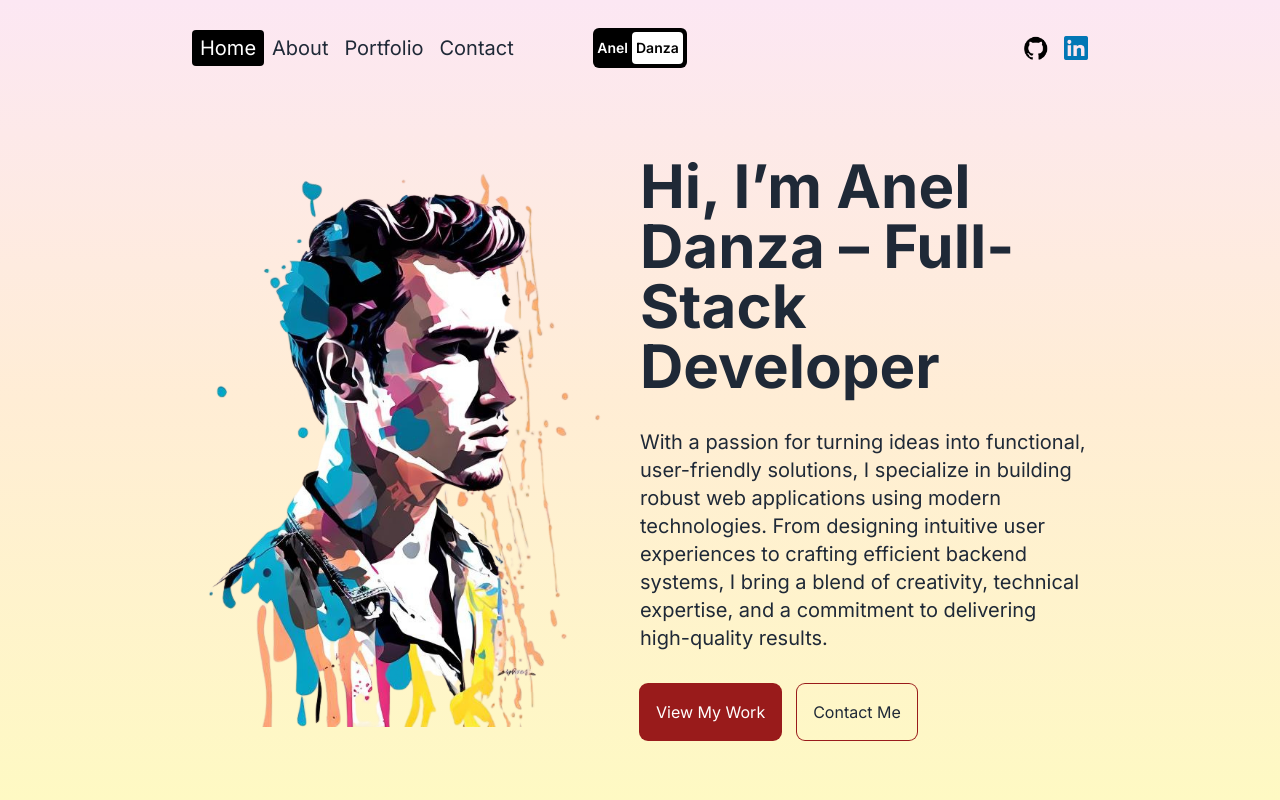
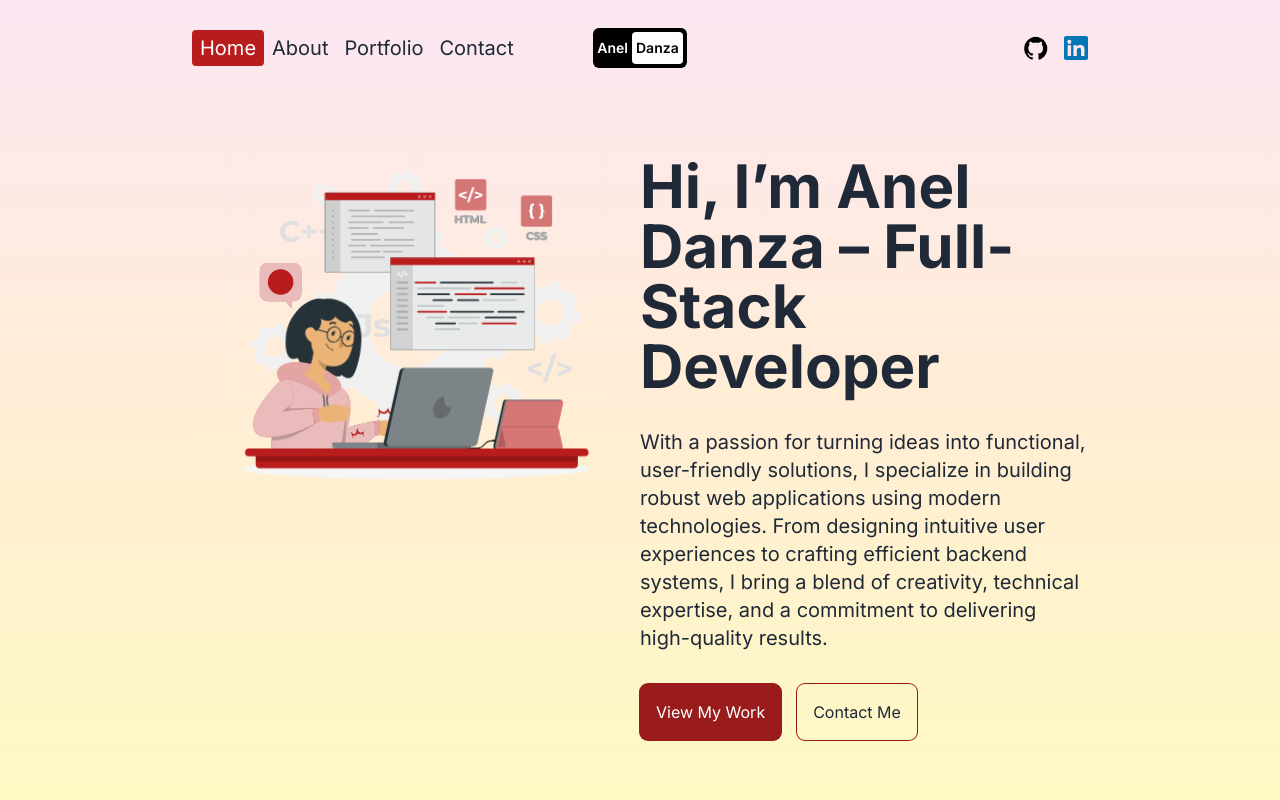
Before and after one commit to safak/next-animated-portfolio, a Next.js app: page / in a window 1280 px wide. Shown: the top 800 px of the page. Built offline with nearby package versions, Linux system fonts and the light colour scheme.

Commit message:
add global style variables for dark and light themes

```diff
--- a/src/app/globals.css
+++ b/src/app/globals.css
@@ -6,6 +6,8 @@
   :root {
     --bg-accent: 153, 27, 27;
     --bg-accent-hover: 127, 17, 17;
+    --secondary-bg: 185, 28, 28;
+    --secondary-bg-hover: 159, 18, 18;
     --text-accent: 255, 255, 255;
     --gradient-from: 252, 231, 243;
     --gradient-mid: 255, 237, 213;
@@ -17,6 +19,8 @@
     :root {
       --bg-accent: 252, 211, 77;
       --bg-accent-hover: 250, 190, 50;
+      --secondary-bg: 254, 240, 138;
+      --secondary-bg-hover: 253, 224, 71;
       --text-accent: 31, 41, 55;
       --gradient-from: 30, 58, 138;
       --gradient-mid: 13, 71, 85;
--- a/src/app/layout.js
+++ b/src/app/layout.js
@@ -1,6 +1,7 @@
 import { Inter } from "next/font/google";
 import "./globals.css";
 import TransitionProvider from "@/components/transitionProvider";
+import Footer from "@/components/footer";
 
 const inter = Inter({ subsets: ["latin"] });
 
@@ -14,6 +15,7 @@ export default function RootLayout({ children }) {
     <html lang="en">
       <body className={inter.className}>
         <TransitionProvider>{children}</TransitionProvider>
+        <Footer />
       </body>
     </html>
   );
--- a/src/app/page.jsx
+++ b/src/app/page.jsx
@@ -1,7 +1,9 @@
 "use client";
 
 import Image from "next/image";
+
 import AnimatedPageWrapper from "@/components/animatedPageWrapper";
+import Hero from "@/components/hero";
 
 const Homepage = () => {
   return (
@@ -9,7 +11,14 @@ const Homepage = () => {
       <div className="h-full flex flex-col lg:flex-row app-container">
         {/* IMAGE CONTAINER  */}
         <div className="home-section relative">
-          <Image src="/hero.png" alt="hero" fill className="object-contain" />
+          {/* <Image src="/hero.png" alt="hero" fill className="object-contain" /> */}
+          {/* <Image
+            src="/hand-coding-animate.svg"
+            alt="hero"
+            fill
+            className="object-contain"
+          /> */}
+          <Hero />
         </div>
         {/* TEXT CONTAINER */}
         <div className="home-section flex flex-col gap-8 justify-center lg:items-start items-center">
--- a/src/components/navLink.jsx
+++ b/src/components/navLink.jsx
@@ -9,7 +9,8 @@ const NavLink = ({ link }) => {
   return (
     <Link
       className={`rounded px-2 py-1 ${
-        pathName === link.url && "bg-black text-white"
+        pathName === link.url &&
+        "bg-accent-secondary-bg hover:bg-accent-secondary-hover text-accent-text"
       }`}
       href={link.url}
     >
--- a/tailwind.config.js
+++ b/tailwind.config.js
@@ -17,6 +17,10 @@ module.exports = {
           bg: "rgba(var(--bg-accent))",
           text: "rgba(var(--text-accent))",
           hover: "rgba(var(--bg-accent-hover))",
+          secondary: {
+            bg: "rgba(var(--secondary-bg))",
+            hover: "rgba(var(--secondary-bg-hover))",
+          },
         },
         gradient: {
           from: "rgba(var(--gradient-from))",
```
